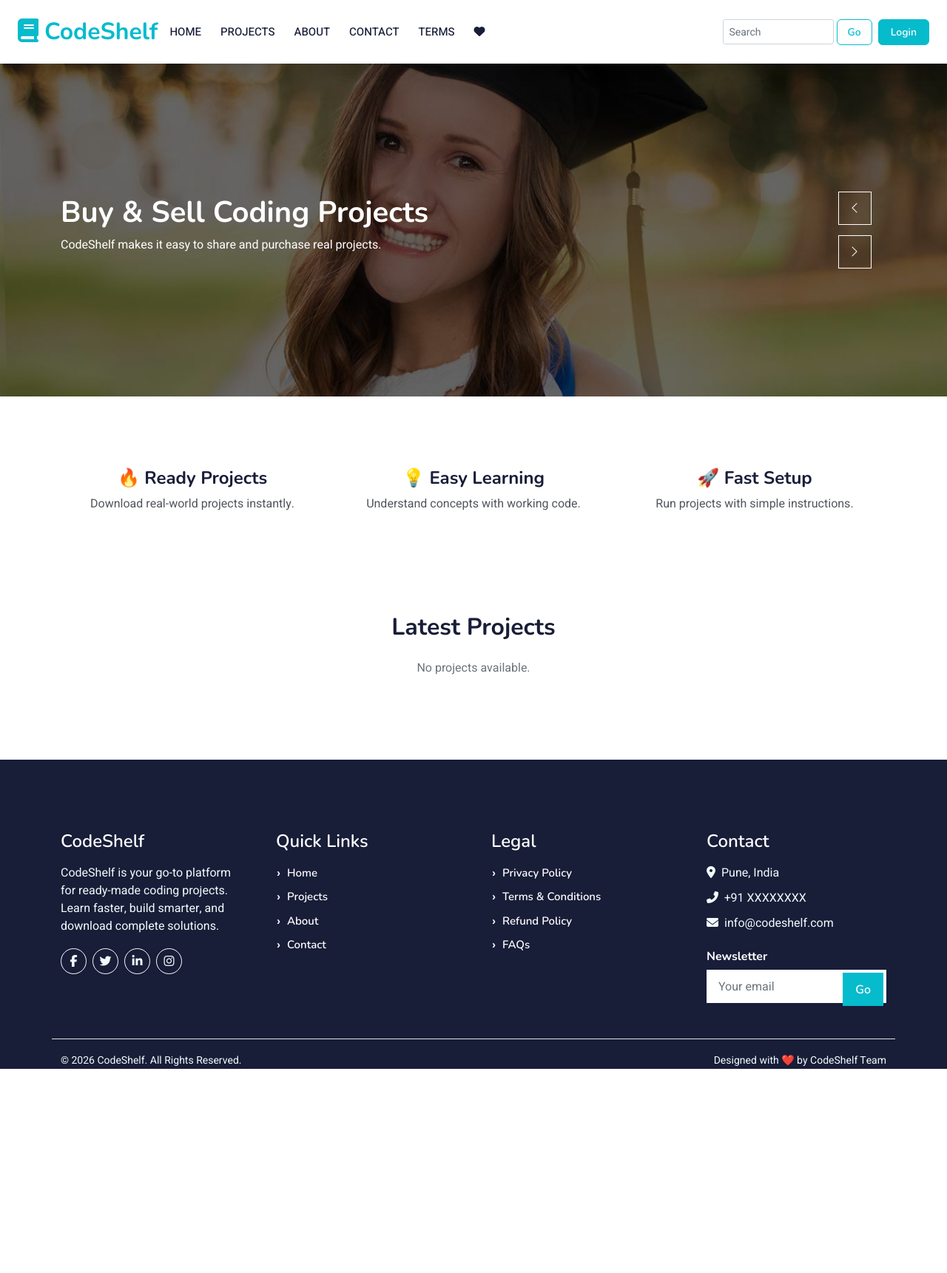
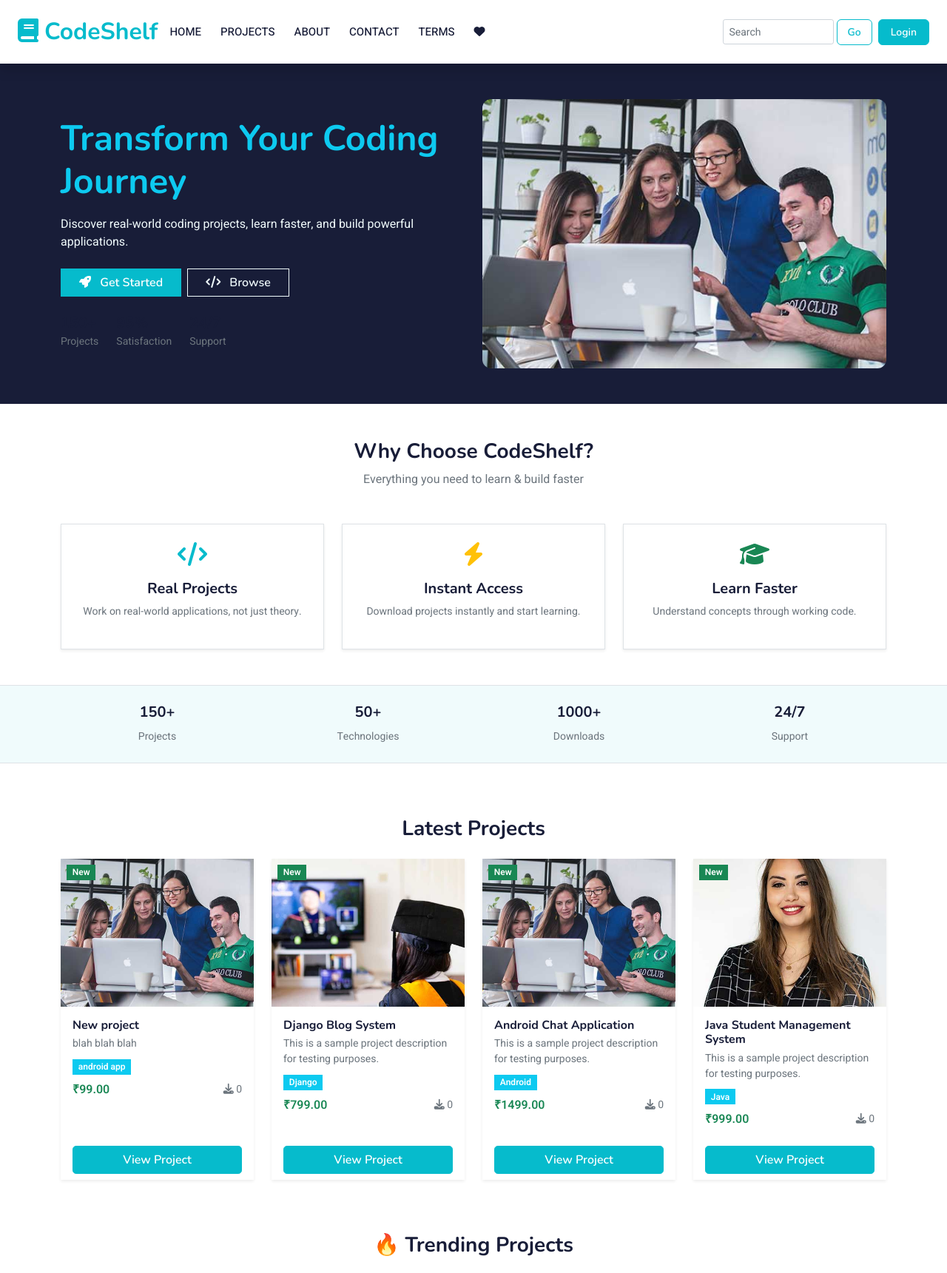
Before and after one commit to meghraj161920/codeshelf, a Django app: page / in a window 1280 px wide. Shown: the top 1721 px of the page at 74% size. Before the commit the page ends 1445 px from the top, so only its background shows below. Run offline with Django 5.2, Linux system fonts and the light colour scheme; data comes from the database, SQL or seed files in the repository; both versions use the stored data as it was after the commit; data that the repository does not hold is empty; some libraries are stand-ins or nearby versions.

Commit message:
home page renovated and polished ... and fixed project images bug

```diff
--- a/codeshelf/settings.py
+++ b/codeshelf/settings.py
@@ -23,7 +23,7 @@ BASE_DIR = Path(__file__).resolve().parent.parent
 SECRET_KEY = 'django-insecure-6&1brel)13p=r)ym%$ci-_dn^=rbxmgionadwsmp+t3!dxt)k('
 
 # SECURITY WARNING: don't run with debug turned on in production!
-DEBUG = False
+DEBUG = True
 ALLOWED_HOSTS = ['*']
 
 
--- a/codeshelf/urls.py
+++ b/codeshelf/urls.py
@@ -31,10 +31,13 @@ urlpatterns = [
     path('reviews/', include('reviews.urls')),
     path('coupons/', include('coupons.urls')),
 
+]+ static(settings.MEDIA_URL, document_root=settings.MEDIA_ROOT)
 
-]
-
-urlpatterns += static(settings.MEDIA_URL, document_root=settings.MEDIA_ROOT)
+# urlpatterns += static(settings.MEDIA_URL, document_root=settings.MEDIA_ROOT)
 handler404 = 'core.views.custom_404'
 handler500 = 'core.views.custom_500'
 handler403 = 'core.views.custom_403'
+
+admin.site.site_header = "Codeshelf Admin Portal"
+admin.site.site_title = "Codeshelf Admin Portal"
+admin.site.index_title = "Welcome to Codeshelf Admin Portal"
--- a/core/templates/core/home.html
+++ b/core/templates/core/home.html
@@ -3,136 +3,266 @@
 
 {% block content %}
 
-<!-- Carousel Start -->
-<div class="container-fluid p-0 mb-5">
-    <div class="owl-carousel header-carousel">
+<!-- 🔥 HERO SECTION -->
+<div class="container-fluid py-5 bg-dark text-white">
+    <div class="container">
+        <div class="row align-items-center">
 
-        <!-- Slide 1 -->
-        <div class="owl-carousel-item">
-            <img class="img-fluid w-100"
-                 src="{% static 'img/carousel-1.jpg' %}"
-                 style="height: 450px; object-fit: cover;"
-                 alt="">
+            <!-- LEFT -->
+            <div class="col-lg-6">
+                <h1 class="display-5 text-info fw-bold mb-3">
+                    Transform Your Coding Journey
+                </h1>
 
-            <div class="position-absolute top-0 start-0 w-100 h-100 d-flex align-items-center"
-                 style="background: rgba(0,0,0,0.6);">
+                <p class="text-light mb-4">
+                    Discover real-world coding projects, learn faster, and build powerful applications.
+                </p>
 
-                <div class="container text-center text-md-start">
-                    <h1 class="text-white">Buy & Sell Coding Projects</h1>
-                    <p class="text-white">
-                        CodeShelf makes it easy to share and purchase real projects.
-                    </p>
+                <div class="d-flex gap-2 mb-4">
+                    <a href="{% url 'project_list' %}" class="btn btn-primary px-4">
+                        <i class="fa-solid fa-rocket me-2"></i> Get Started
+                    </a>
+
+                    <a href="{% url 'project_list' %}" class="btn btn-outline-light px-4">
+                        <i class="fa-solid fa-code me-2"></i> Browse
+                    </a>
+                </div>
+
+                <!-- STATS -->
+                <div class="d-flex gap-4">
+                    <div>
+                        <h5 class="fw-bold mb-0">150+</h5>
+                        <small class="text-muted">Projects</small>
+                    </div>
+                    <div>
+                        <h5 class="fw-bold mb-0">95%</h5>
+                        <small class="text-muted">Satisfaction</small>
+                    </div>
+                    <div>
+                        <h5 class="fw-bold mb-0">24/7</h5>
+                        <small class="text-muted">Support</small>
                     </div>
                 </div>
             </div>
 
-        <!-- Slide 2 -->
-        <div class="owl-carousel-item">
-            <img class="img-fluid w-100"
-                 src="{% static 'img/carousel-2.jpg' %}"
-                 style="height: 450px; object-fit: cover;"
-                 alt="">
+            <!-- RIGHT -->
+            <div class="col-lg-6 text-center mt-4 mt-lg-0 ">
+                <img src="{% static 'img\cat-2.jpg' %}" class="img-fluid "
+                    style="max-height: 400px; border-radius: 12px;">
+            </div>
 
-            <div class="position-absolute top-0 start-0 w-100 h-100 d-flex align-items-center"
-                 style="background: rgba(0,0,0,0.6);">
 
-                <div class="container text-center text-md-start">
-                    <h1 class="text-white">Learn by Real Projects</h1>
-                    <p class="text-white">
-                        Download working code and understand fast.
+        </div>
+    </div>
+</div>
+
+
+<!-- 🚀 WHY CHOOSE US -->
+<div class="container py-5">
+
+    <div class="text-center mb-5">
+        <h3 class="fw-bold">Why Choose CodeShelf?</h3>
+        <p class="text-muted">Everything you need to learn & build faster</p>
+    </div>
+
+    <div class="row g-4">
+
+        <!-- CARD 1 -->
+        <div class="col-md-4">
+            <div class="p-4 h-100 rounded-4 shadow-sm border bg-white text-center">
+
+                <div class="mb-3">
+                    <i class="fa-solid fa-code fa-2x text-primary"></i>
+                </div>
+
+                <h5 class="fw-bold">Real Projects</h5>
+                <p class="text-muted small">
+                    Work on real-world applications, not just theory.
                 </p>
+
             </div>
+        </div>
+
+        <!-- CARD 2 -->
+        <div class="col-md-4">
+            <div class="p-4 h-100 rounded-4 shadow-sm border bg-white text-center">
+
+                <div class="mb-3">
+                    <i class="fa-solid fa-bolt fa-2x text-warning"></i>
+                </div>
+
+                <h5 class="fw-bold">Instant Access</h5>
+                <p class="text-muted small">
+                    Download projects instantly and start learning.
+                </p>
+
+            </div>
+        </div>
+
+        <!-- CARD 3 -->
+        <div class="col-md-4">
+            <div class="p-4 h-100 rounded-4 shadow-sm border bg-white text-center">
+
+                <div class="mb-3">
+                    <i class="fa-solid fa-graduation-cap fa-2x text-success"></i>
+                </div>
+
+                <h5 class="fw-bold">Learn Faster</h5>
+                <p class="text-muted small">
+                    Understand concepts through working code.
+                </p>
+
             </div>
         </div>
 
     </div>
 </div>
-<!-- Carousel End -->
 
 
-<!-- Features Start -->
-<div class="container py-5">
+<!-- ⚡ QUICK STATS STRIP -->
+<div class="container-fluid bg-light py-4 border-top border-bottom">
+    <div class="container">
         <div class="row text-center">
 
-        <div class="col-md-4 mb-4">
-            <h4>🔥 Ready Projects</h4>
-            <p>Download real-world projects instantly.</p>
+            <div class="col-md-3">
+                <h5 class="fw-bold">150+</h5>
+                <small class="text-muted">Projects</small>
             </div>
 
-        <div class="col-md-4 mb-4">
-            <h4>💡 Easy Learning</h4>
-            <p>Understand concepts with working code.</p>
+            <div class="col-md-3">
+                <h5 class="fw-bold">50+</h5>
+                <small class="text-muted">Technologies</small>
             </div>
 
-        <div class="col-md-4 mb-4">
-            <h4>🚀 Fast Setup</h4>
-            <p>Run projects with simple instructions.</p>
+            <div class="col-md-3">
+                <h5 class="fw-bold">1000+</h5>
+                <small class="text-muted">Downloads</small>
+            </div>
+
+            <div class="col-md-3">
+                <h5 class="fw-bold">24/7</h5>
+                <small class="text-muted">Support</small>
             </div>
 
         </div>
     </div>
-<!-- Features End -->
+</div>
 
 
-<!-- Latest Projects Start -->
-<div class="container py-5">
-    <h2 class="text-center mb-4">Latest Projects</h2>
+<!-- ===================== -->
+<!-- 🔥 LATEST PROJECTS -->
+<!-- ===================== -->
+<div class="container py-4 mt-5">
+    <h3 class="text-center mb-4">Latest Projects</h3>
 
     <div class="row">
+        {% for project in projects %}
+        <div class="col-md-3 mb-4">
 
-        {% for project in projects %}
-        <div class="col-md-4 mb-4">
-            <div class="card shadow-sm h-100">
+            <div class="card h-100 shadow-sm border-0 rounded-4 overflow-hidden">
 
-                <!-- Project Image -->
-                <img src="{{ project.thumbnail.url }}"
-                     class="card-img-top"
-                     style="height: 200px; object-fit: cover;"
-                     alt="{{ project.title }}">
+                <!-- IMAGE FIXED -->
+                <div class="position-relative">
+                    <img src="{% if project.thumbnail %}{{ project.thumbnail.url }}{% else %}{% static 'img/default.jpg' %}{% endif %}"
+                        class="w-100" style="height:200px; object-fit:cover;">
 
-                <!-- Card Body -->
-                <div class="card-body">
-                    <h5 class="card-title">{{ project.title }}</h5>
-
-                    <p class="text-muted">
-                        {{ project.description|truncatewords:12 }}
-                    </p>
-
-                    <div class="mb-2">
-                        <span class="badge bg-info">
-                            {{ project.technology }}
-                        </span>
-                        <span class="badge bg-warning text-dark">
-                            {{ project.difficulty_level }}
+                    <!-- BADGE -->
+                    <span class="badge bg-success position-absolute top-0 start-0 m-2">
+                        New
                     </span>
                 </div>
 
-                    <h6 class="text-success fw-bold">
-                        ₹{{ project.price }}
-                    </h6>
+                <div class="card-body">
+
+                    <h6 class="fw-bold mb-1">{{ project.title }}</h6>
+
+                    <p class="text-muted small mb-2">
+                        {{ project.description|truncatewords:10 }}
+                    </p>
+
+                    <!-- TECH -->
+                    <span class="badge bg-info mb-2">
+                        {{ project.technology }}
+                    </span>
+
+                    <!-- PRICE -->
+                    <div class="d-flex justify-content-between align-items-center">
+                        <span class="fw-bold text-success">₹{{ project.price }}</span>
+                        <small class="text-muted">
+                            <i class="fa-solid fa-download"></i> {{ project.total_downloads|default:0 }}
+                        </small>
                     </div>
 
-                <!-- Card Footer -->
+                </div>
+
                 <div class="card-footer bg-white border-0">
-                    <a href="{% url 'project_detail' project.slug %}"
-                       class="btn btn-primary w-100">
+                    <a href="{% url 'project_detail' project.slug %}" class="btn btn-primary w-100 rounded-3">
                         View Project
                     </a>
                 </div>
 
             </div>
+
+        </div>
+        {% endfor %}
+    </div>
 </div>
 
-        {% empty %}
-        <div class="col-12">
-            <p class="text-center text-muted">
-                No projects available.
+
+<!-- ===================== -->
+<!-- 🚀 TRENDING PROJECTS -->
+<!-- ===================== -->
+<div class="container py-4">
+    <h3 class="text-center mb-4">🔥 Trending Projects</h3>
+
+    <div class="row">
+        {% for project in trending_projects %}
+        <div class="col-md-3 mb-4">
+
+            <div class="card h-100 shadow-sm border-0 rounded-4 overflow-hidden">
+
+                <div class="position-relative">
+                    <img src="{% if project.thumbnail %}{{ project.thumbnail.url }}{% else %}{% static 'img/default.jpg' %}{% endif %}"
+                        class="w-100" style="height:200px; object-fit:cover;">
+
+                    <span class="badge bg-danger position-absolute top-0 start-0 m-2">
+                        🔥 Trending
+                    </span>
+                </div>
+
+                <div class="card-body">
+
+                    <h6 class="fw-bold mb-1">{{ project.title }}</h6>
+
+                    <p class="text-muted small mb-2">
+                        {{ project.description|truncatewords:10 }}
                     </p>
+
+                    <span class="badge bg-info mb-2">
+                        {{ project.technology }}
+                    </span>
+
+                    <div class="d-flex justify-content-between align-items-center">
+                        <span class="fw-bold text-success">₹{{ project.price }}</span>
+                        <small class="text-muted">
+                            <i class="fa-solid fa-fire text-danger"></i>
+                            {{ project.total_downloads|default:0 }}
+                        </small>
+                    </div>
+
+                </div>
+
+                <div class="card-footer bg-white border-0">
+                    <a href="{% url 'project_detail' project.slug %}" class="btn btn-primary w-100 rounded-3">
+                        View Project
+                    </a>
+                </div>
+
+            </div>
+
         </div>
         {% endfor %}
-
     </div>
 </div>
-<!-- Latest Projects End -->
 
 {% endblock %}
--- a/core/views.py
+++ b/core/views.py
@@ -1,7 +1,19 @@
 from django.shortcuts import render
+from projects.models import Project, ProjectDownload
+from django.db.models import Sum,Value
+from django.db.models.functions import Coalesce
 
 def home(request):
-    return render(request, 'core/home.html')
+    latest_projects = Project.objects.filter(is_active=True).order_by('-created_at')[:4]
+
+    trending_projects = Project.objects.filter(is_active=True)\
+        .annotate(total_downloads=Coalesce(Sum('downloads__download_count'), Value(0)))\
+        .order_by('-total_downloads')[:4]
+
+    return render(request, 'core/home.html', {
+        'projects': latest_projects,
+        'trending_projects': trending_projects
+    })
 
 def about(request):
     return render(request, 'core/about.html')
```
Also changed, not shown: db.sqlite3, media/project_images/cat-2_StDzvbM.jpg (added). Lines whose indentation alone changed are shown as unchanged.
